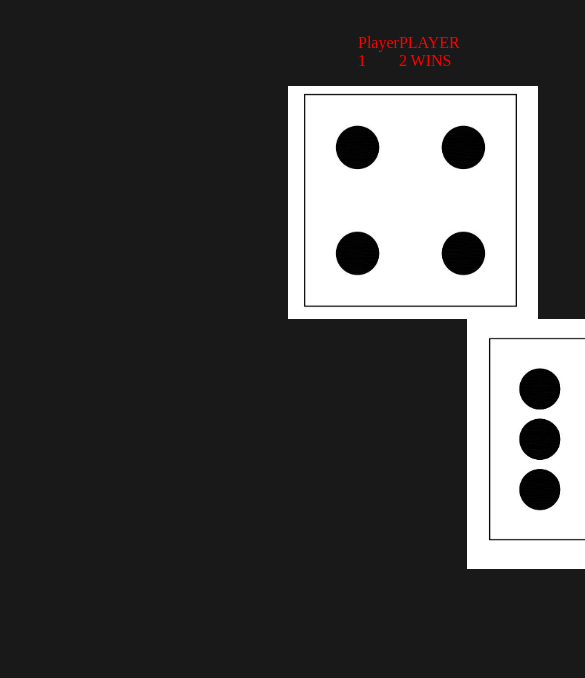
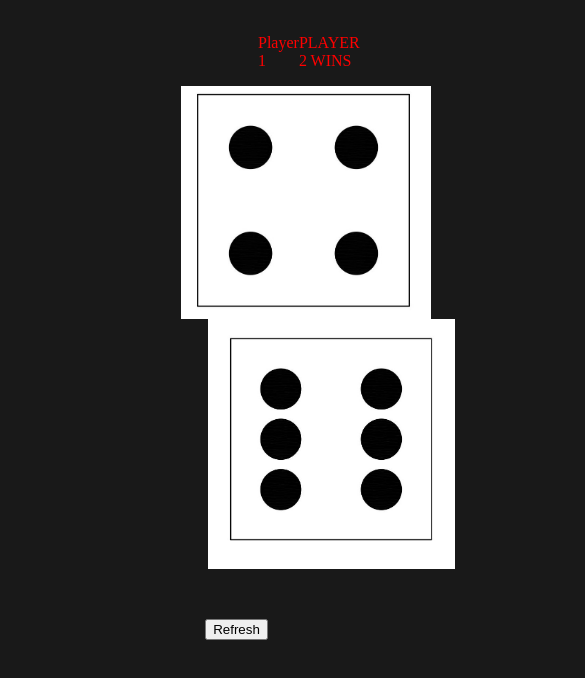
Before and after one commit to amoreX/luckgame, a plain HTML site: page index.html in a window 390 px wide. Shown: the part 48-726 px from the top of the page, 585 px wide, since content can reach past the window. Drawn offline with Linux system fonts and the light colour scheme.

Commit message:
added a refresh button and fixed mobile layout

```diff
--- a/index.html
+++ b/index.html
@@ -16,6 +16,9 @@
     </div>
     <img  id="p1dice" src="">
     <img id="p2dice" src="">
+    <div class="butt">
+      <button id="butt" onclick="ref()">Refresh</button>
+    </div>
     <script src="./test.js"></script>
   </body>
 </html>
--- a/test.js
+++ b/test.js
@@ -22,3 +22,7 @@ if(num2>num1){
 if(num1===num2){
     alert("ITS A DRAW!!");
 }
+
+function ref(){
+    location.reload();
+}
--- a/testcss.css
+++ b/testcss.css
@@ -27,3 +27,26 @@ h1{
     max-width: 250px;
     max-height:250px;
 }
+.butt{
+    padding-top:50px;
+    text-align: center;
+}
+@media screen and (max-width:1000px){
+    .p1{
+        padding-left:250px;
+    }
+    .p2{
+        padding-right:200px;
+    }
+    #p1dice{
+        padding-left:173px;
+    }
+    #p2dice{
+        padding-left:200px;
+        max-width: 250px;
+        max-height:250px;
+    }
+    .butt{
+        padding-left:83px;
+    }
+}
```
